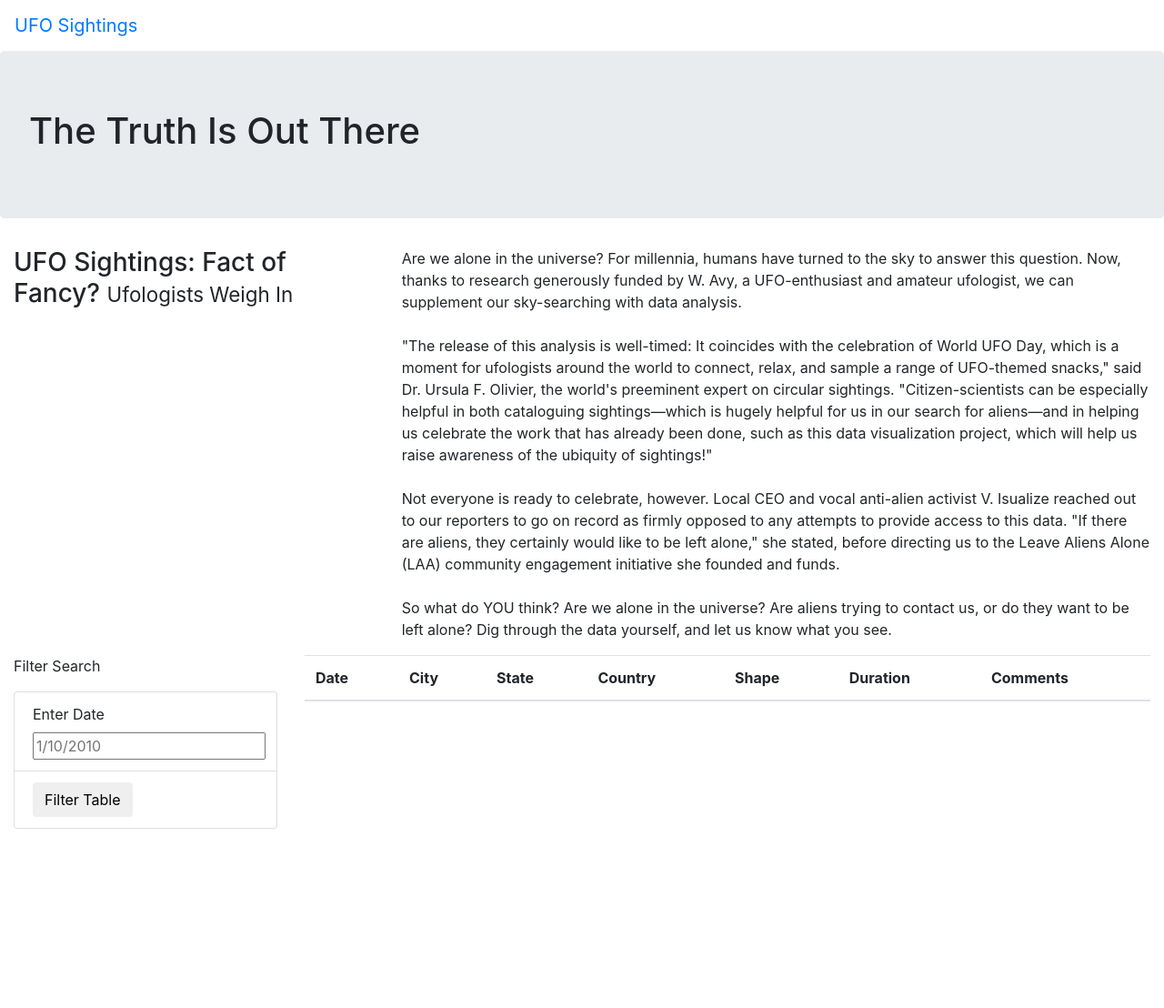
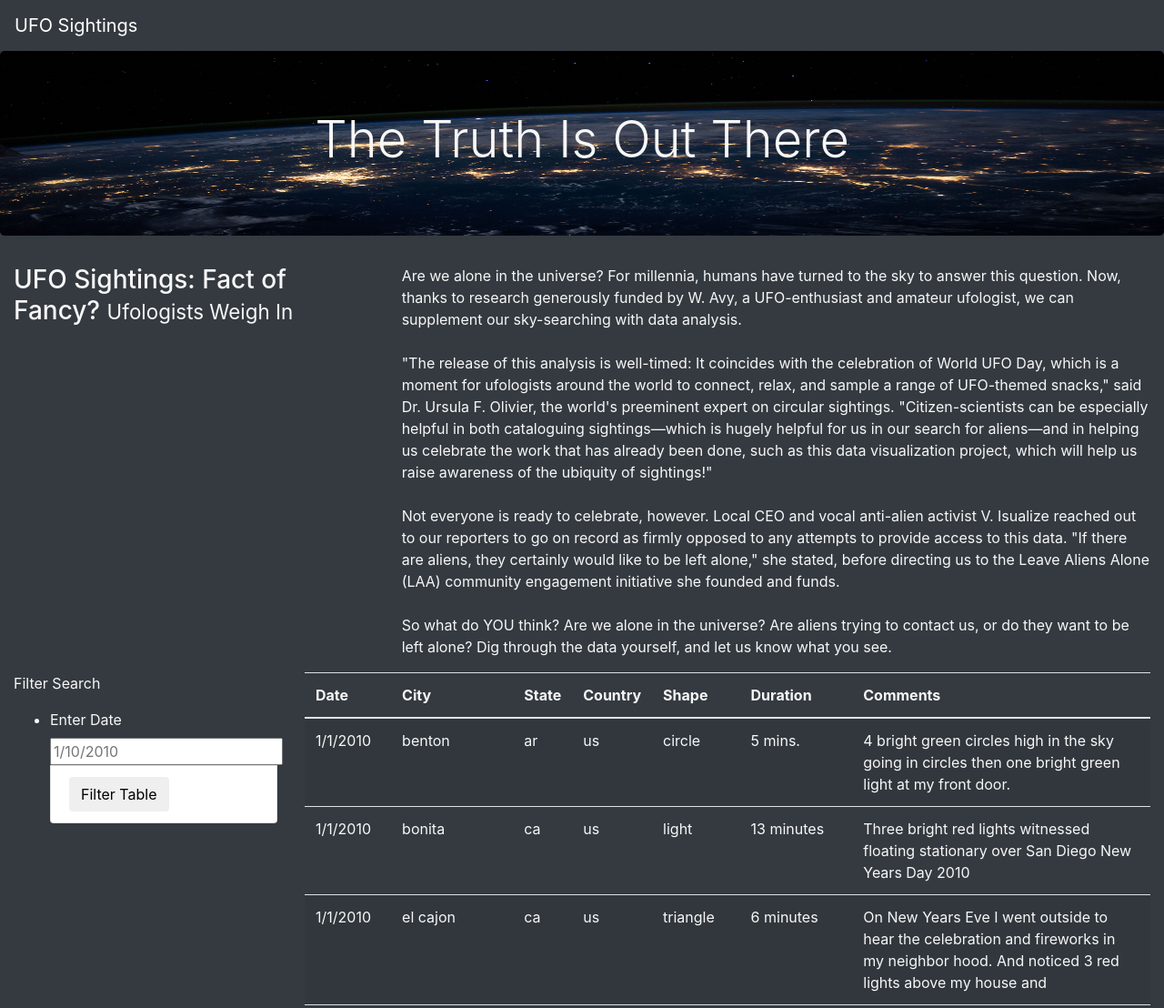
Before and after one commit to jstearns1988/UFOs, a plain HTML site: page index.html in a window 1280 px wide. Shown: the top 1108 px of the page at 91% size. Before the commit the page ends 911 px from the top, so only its background shows below. Drawn offline with nearby package versions, Linux system fonts and the light colour scheme.

Commit message:
Index html complete

```diff
--- a/index.html
+++ b/index.html
@@ -11,16 +11,16 @@
       integrity="sha384-Gn5384xqQ1aoWXA+058RXPxPg6fy4IWvTNh0E263XmFcJlSAwiGgFAW/dAiS6JXm"
       crossorigin="anonymous"
     />
-    <link rel="stylesheet" href="static/css/style.css">
+    <link rel="stylesheet" href="../UFOs/static/css/syle.css">
 </head>
-<body>
+<body class="bg-dark">
     <div class="wrapper">
-        <nav class="navbar navbar-expand-lg">
+        <nav class="navbar navbar-dark bg-dark navbar-expand-lg">
             <a class="navbar-brand" href="index.html">UFO Sightings</a>
         </nav>
     </div>
     <div class="jumbotron">
-        <h1>The Truth Is Out There</h1>
+        <h1 class="display-4">The Truth Is Out There</h1>
       </div>
       <div class="container-fluid">
         <div class="row">
@@ -39,10 +39,10 @@
       <div class="container-fluid">
         <div class="row">
           <div class="col-md-3">
-            <form>
+            <form class="bg-dark">
                 <p>Filter Search</p>
-                <ul class="list-group">
-                    <li class="list-group-item">
+                <ul class="bg-dark">
+                    <li class="bg-dark">
                         <label for="date">Enter Date</label>
                         <input type="text" placeholder="1/10/2010" id="datetime" />
                     </li>
@@ -70,5 +70,8 @@
           </div>
         </div>
       </div>
+      <script src="https://cdnjs.cloudflare.com/ajax/libs/d3/4.11.0/d3.js"></script>
+      <script src="static/js/data.js"></script>
+      <script src="static/js/app.js"></script>
 </body>
 </html>
--- a/static/css/syle.css
+++ b/static/css/syle.css
@@ -0,0 +1,10 @@
+body {
+
+    color: #f7f7f7;
+  }
+
+.jumbotron {
+    background-image: url("../images/nasa.jpg");
+    background-size: 100% 100%;
+    text-align: center;
+  }
```
Also changed, not shown: static/images/nasa.jpg (added), 4 other files.
